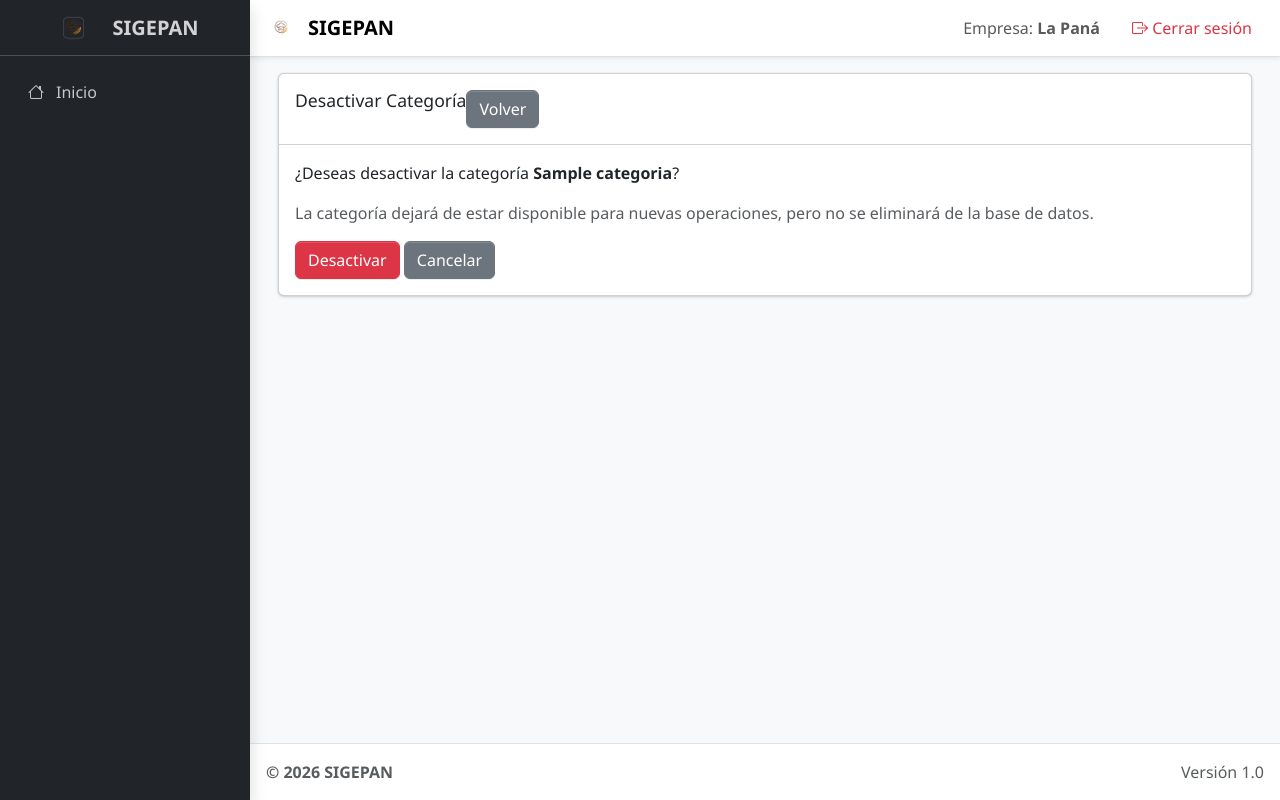
After one commit to yilbertfernandezespinoza-cmd/PPI-UTC, a Django app: page /categorias/estado/1/ in a window 1280 px wide. The commit adds this page. Run offline with Django 5.2, Linux system fonts and the light colour scheme; tables that the repository leaves empty hold one stand-in row (values such as "Sample post"); parts of the project's set-up code (start-up, migrations or seed data) failed here and were passed over.

Commit message:
Avance 2: Categorias terminado
solo faltan ajustes de los botones y espacios

```diff
--- a/SIGEPAN/backend/apps/categorias/models.py
+++ b/SIGEPAN/backend/apps/categorias/models.py
@@ -1,11 +1,18 @@
 from django.db import models
 
 class Categoria(models.Model):
+
+    id_categoria = models.AutoField(primary_key=True,db_column="id_categoria")
     nombre = models.CharField(max_length=100, unique=True)
-    descripcion = models.TextField(blank=True, null=True)
+    descripcion = models.CharField(max_length=255,blank=True,null=True)
     estado = models.BooleanField(default=True)
     fecha_creacion = models.DateTimeField(auto_now_add=True)
     fecha_actualizacion = models.DateTimeField(auto_now=True)
 
     class Meta:
         db_table = "categoria"   # <--  nombre exacto de la tabla en sigepan_db
+        verbose_name = "Categoría"
+        verbose_name_plural = "Categorías"
+
+    def __str__(self):
+        return self.nombre
--- /dev/null
+++ b/SIGEPAN/backend/apps/categorias/templates/categorias/cambiar_estado.html
@@ -0,0 +1,72 @@
+{% extends 'base.html' %}
+
+{% block content %}
+<section class="content">
+    <div class="container-fluid">
+
+        <div class="card">
+
+            <div class="card-header">
+                <h3 class="card-title">
+                    {% if categoria.estado %}
+                        Desactivar Categoría
+                    {% else %}
+                        Activar Categoría
+                    {% endif %}
+                </h3>
+
+                <a href="{% url 'categorias:lista_categorias' %}"
+                   class="btn btn-secondary float-right">
+                    Volver
+                </a>
+            </div>
+
+            <div class="card-body">
+
+                {% if categoria.estado %}
+                    <p>
+                        ¿Deseas desactivar la categoría
+                        <strong>{{ categoria.nombre }}</strong>?
+                    </p>
+
+                    <p class="text-muted">
+                        La categoría dejará de estar disponible para nuevas operaciones,
+                        pero no se eliminará de la base de datos.
+                    </p>
+
+                {% else %}
+
+                    <p>
+                        ¿Deseas activar nuevamente la categoría
+                        <strong>{{ categoria.nombre }}</strong>?
+                    </p>
+
+                {% endif %}
+
+                <form method="post">
+                    {% csrf_token %}
+
+                    {% if categoria.estado %}
+                        <button class="btn btn-danger">
+                            Desactivar
+                        </button>
+                    {% else %}
+                        <button class="btn btn-success">
+                            Activar
+                        </button>
+                    {% endif %}
+
+                    <a href="{% url 'categorias:lista_categorias' %}"
+                       class="btn btn-secondary">
+                        Cancelar
+                    </a>
+
+                </form>
+
+            </div>
+
+        </div>
+
+    </div>
+</section>
+{% endblock %}
--- a/SIGEPAN/backend/apps/categorias/templates/categorias/editar.html
+++ b/SIGEPAN/backend/apps/categorias/templates/categorias/editar.html
@@ -18,10 +18,6 @@
             <label for="id_descripcion">Descripción</label>
             {{ form.descripcion }}
           </div>
-          <div class="form-group">
-            <label for="id_estado">Estado</label>
-            {{ form.estado }}
-          </div>
           <button type="submit" class="btn btn-primary">Actualizar</button>
         </form>
       </div>
--- a/SIGEPAN/backend/apps/categorias/urls.py
+++ b/SIGEPAN/backend/apps/categorias/urls.py
@@ -7,6 +7,6 @@ urlpatterns = [
     path('', views.lista_categorias, name='lista_categorias'),
     path('nueva/', views.nueva_categoria, name='nueva_categoria'),
     path('editar/<int:pk>/', views.editar_categoria, name='editar_categoria'),
-    path('eliminar/<int:pk>/', views.eliminar_categoria, name='eliminar_categoria'),
+    path('estado/<int:pk>/', views.cambiar_estado_categoria, name='cambiar_estado_categoria'),
 
 ]
--- a/SIGEPAN/backend/apps/categorias/views.py
+++ b/SIGEPAN/backend/apps/categorias/views.py
@@ -27,8 +27,16 @@ def editar_categoria(request, pk):
         form = CategoriaForm(instance=categoria)
     return render(request, 'categorias/editar.html', {'form': form})
 
-def eliminar_categoria(request, pk):
+def cambiar_estado_categoria(request, pk):
     categoria = get_object_or_404(Categoria, pk=pk)
-    categoria.estado = False  # deshabilitación lógica
-    categoria.save()
-    return redirect('categorias:lista_categorias')
+
+    if request.method == "POST":
+        categoria.estado = not categoria.estado
+        categoria.save()
+        return redirect("categorias:lista_categorias")
+
+    return render(
+        request,
+        "categorias/cambiar_estado.html",
+        {"categoria": categoria}
+    )
```
Also changed, not shown: SIGEPAN/backend/apps/categorias/forms.py (+24 -1 lines), SIGEPAN/backend/apps/categorias/templates/categorias/lista.html (+8 -3 lines), SIGEPAN/backend/apps/categorias/migrations/0001_initial.py (added), SIGEPAN/backend/apps/categorias/migrations/0002_alter_categoria_options_remove_categoria_id_and_more.py (added), SIGEPAN/backend/apps/categorias/migrations/__init__.py (deleted).
